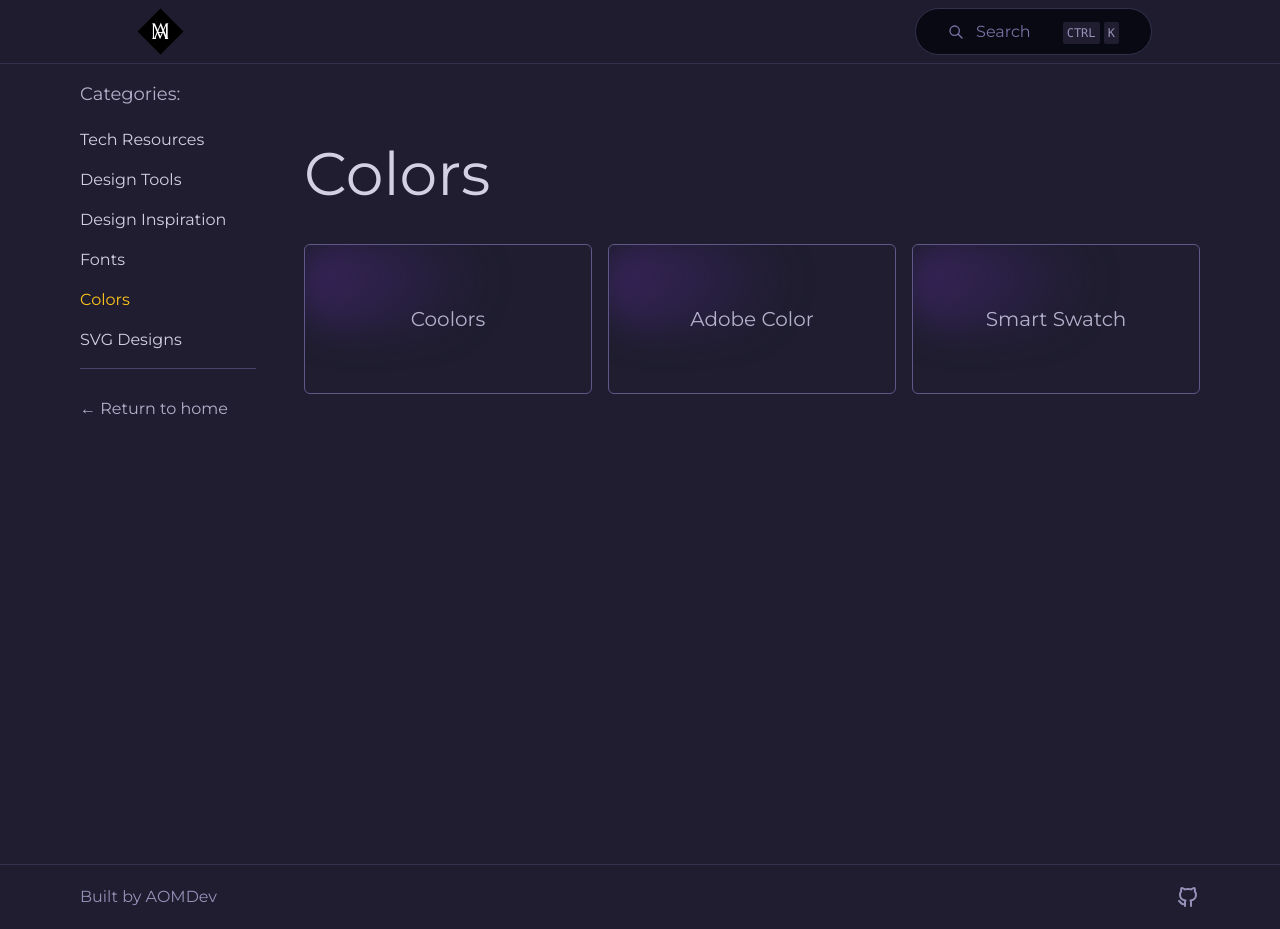
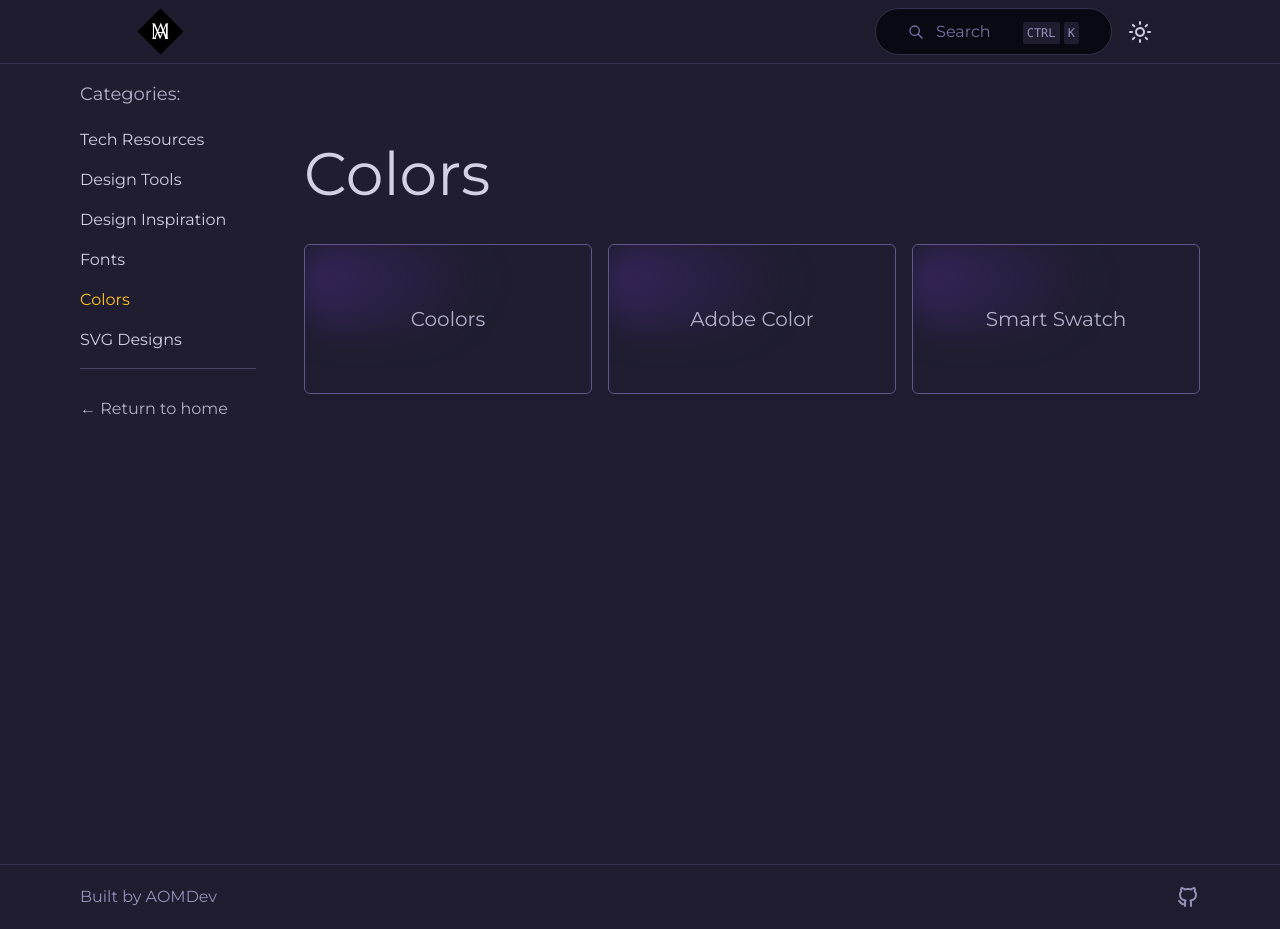
Before and after one commit to Active-Outre-Mer-Dev/dev-links, a SvelteKit app: page /colors in a window 1280 px wide. Built offline with nearby package versions, Linux system fonts and the light colour scheme.

Commit message:
create theme toggle

```diff
--- a/src/app.html
+++ b/src/app.html
@@ -1,5 +1,5 @@
 <!DOCTYPE html>
-<html lang="en">
+<html lang="en" class="dark">
 	<head>
 		<meta charset="utf-8" />
 		<link rel="icon" href="%sveltekit.assets%/favicon.png" />
--- a/src/components/Nav.svelte
+++ b/src/components/Nav.svelte
@@ -1,5 +1,6 @@
 <script lang="ts">
   import { onMount } from "svelte";
+  import ThemeToggle from "./ThemeToggle.svelte";
 
   let AlgoliaSearch: any;
 
@@ -40,9 +41,10 @@
     <div>
       <img src="/aom.svg" alt="" width={65} height={65} />
     </div>
+    <div class="flex items-center justify-center h-full gap-4">
       <button
         on:click={onOpen}
-      class={`rounded-full h-3/4 px-8 gap-8  flex items-center justify-between
+        class={`rounded-full  h-3/4 px-8 gap-8  flex items-center justify-between
          bg-neutral-900 border border-neutral-700`}
       >
         <div class="space-x-2 text-neutral-400">
@@ -69,6 +71,8 @@
           <kbd class="bg-neutral-800 p-1 w-5 h-5 text-xs rounded-sm">K</kbd>
         </div>
       </button>
+      <ThemeToggle />
+    </div>
   </div>
 </header>
 {#if showSearch}
--- /dev/null
+++ b/src/components/ThemeToggle.svelte
@@ -0,0 +1,60 @@
+<script lang="ts">
+  let theme: "dark" | "light" = "dark";
+
+  const onToggle = () => {
+    let prevTheme = theme;
+    const nextTheme = theme === "dark" ? "light" : "dark";
+    theme = nextTheme;
+    const html = document.getElementsByTagName("html")[0];
+    html.classList.replace(prevTheme, nextTheme);
+  };
+</script>
+
+<button
+  on:click={onToggle}
+  class={`active:top-[2px] relative ${theme === "dark" ? "text-primary-200c" : "text-primary-700"}`}
+>
+  {#if theme === "dark"}
+    <svg
+      xmlns="http://www.w3.org/2000/svg"
+      class="icon icon-tabler icon-tabler-sun-high"
+      width="24"
+      height="24"
+      viewBox="0 0 24 24"
+      stroke-width="2"
+      stroke="currentColor"
+      fill="none"
+      stroke-linecap="round"
+      stroke-linejoin="round"
+    >
+      <path stroke="none" d="M0 0h24v24H0z" fill="none" />
+      <path d="M14.828 14.828a4 4 0 1 0 -5.656 -5.656a4 4 0 0 0 5.656 5.656z" />
+      <path d="M6.343 17.657l-1.414 1.414" />
+      <path d="M6.343 6.343l-1.414 -1.414" />
+      <path d="M17.657 6.343l1.414 -1.414" />
+      <path d="M17.657 17.657l1.414 1.414" />
+      <path d="M4 12h-2" />
+      <path d="M12 4v-2" />
+      <path d="M20 12h2" />
+      <path d="M12 20v2" />
+    </svg>
+  {:else}
+    <svg
+      xmlns="http://www.w3.org/2000/svg"
+      class="icon icon-tabler icon-tabler-moon-stars"
+      width="24"
+      height="24"
+      viewBox="0 0 24 24"
+      stroke-width="2"
+      stroke="currentColor"
+      fill="none"
+      stroke-linecap="round"
+      stroke-linejoin="round"
+    >
+      <path stroke="none" d="M0 0h24v24H0z" fill="none" />
+      <path d="M12 3c.132 0 .263 0 .393 0a7.5 7.5 0 0 0 7.92 12.446a9 9 0 1 1 -8.313 -12.454z" />
+      <path d="M17 4a2 2 0 0 0 2 2a2 2 0 0 0 -2 2a2 2 0 0 0 -2 -2a2 2 0 0 0 2 -2" />
+      <path d="M19 11h2m-1 -1v2" />
+    </svg>
+  {/if}
+</button>
--- a/tailwind.config.cjs
+++ b/tailwind.config.cjs
@@ -1,6 +1,7 @@
 /** @type {import('tailwindcss').Config} */
 module.exports = {
   content: ["./src/**/*.{html,js,svelte,ts}"],
+  darkMode:'class',
   theme: {
     extend: {
       fontFamily: {
```
Lines whose indentation alone changed are shown as unchanged.
